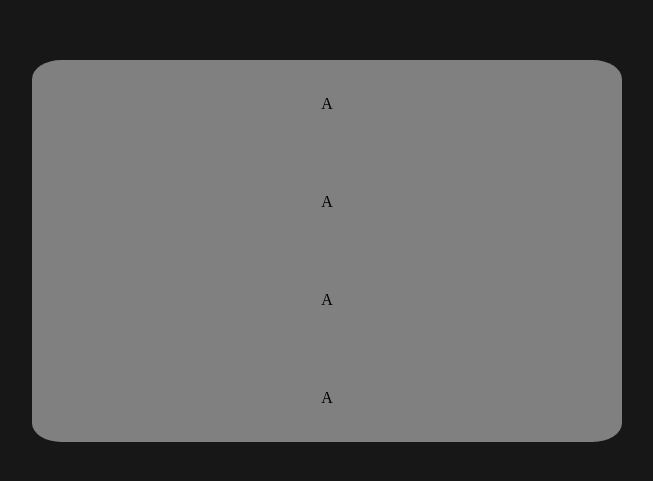
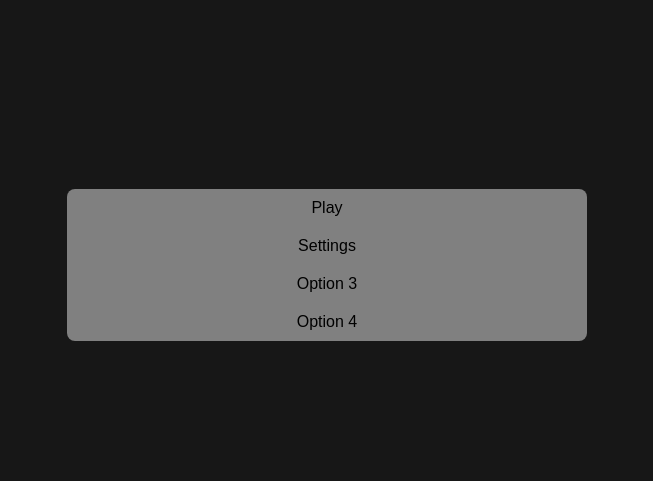
Before and after one commit to TeviBR99/mine-sweeper, an Angular app in the folder minesweeper-game/: page /start in a window 1280 px wide. Shown: the part 131-612 px from the top of the page, without its empty margins (313-966 px from the left). Built offline with nearby package versions, Linux system fonts and the light colour scheme.

Commit message:
Built main menu structure

```diff
--- a/minesweeper-game/src/app/app.component.html
+++ b/minesweeper-game/src/app/app.component.html
@@ -1,6 +1,6 @@
 <div class="background-theme">
-  <div>A</div>
-  <div>A</div>
-  <div>A</div>
-  <div>A</div>
+  <div class="option" (click)="startGame()">Play</div>
+  <div class="option" (click)="goToSettings()">Settings</div>
+  <div class="option">Option 3</div>
+  <div class="option">Option 4</div>
 </div>
--- a/minesweeper-game/src/app/app.component.scss
+++ b/minesweeper-game/src/app/app.component.scss
@@ -1,12 +1,21 @@
 .background-theme{
   position: relative;
+  top: 40vh;
   display: flex;
   flex-direction: column;
-  gap: 10vh;
-  top: 50%;
   align-items: center;
   width: 65vh;
-  padding: 35px;
   background-color: grey;
-  border-radius: 5%;
+  border-radius: 8px;
+
+  .option{
+    width: 100%;
+    text-align: center;
+    padding: 10px;
+    &:hover{
+      cursor: pointer;
+      background-color: rgb(238, 234, 234);
+      border-radius: 8px;
+    }
+  }
 }
--- a/minesweeper-game/src/app/app.component.ts
+++ b/minesweeper-game/src/app/app.component.ts
@@ -10,4 +10,14 @@ import { RouterOutlet } from '@angular/router';
 })
 export class AppComponent {
   title = 'minesweeper-game';
+
+  constructor(){}
+
+  public startGame(){
+
+  }
+
+  public goToSettings(){
+
+  }
 }
--- a/minesweeper-game/src/styles.scss
+++ b/minesweeper-game/src/styles.scss
@@ -3,9 +3,12 @@
 
 html, body{
   height: 100%;
+  width: 100%;
   margin: 0;
+  padding: 0%;
   background: $background-body;
   display: flex;
   flex-direction: column;
   align-items: center;
+  font-family: Arial, Helvetica, sans-serif;
 }
```
